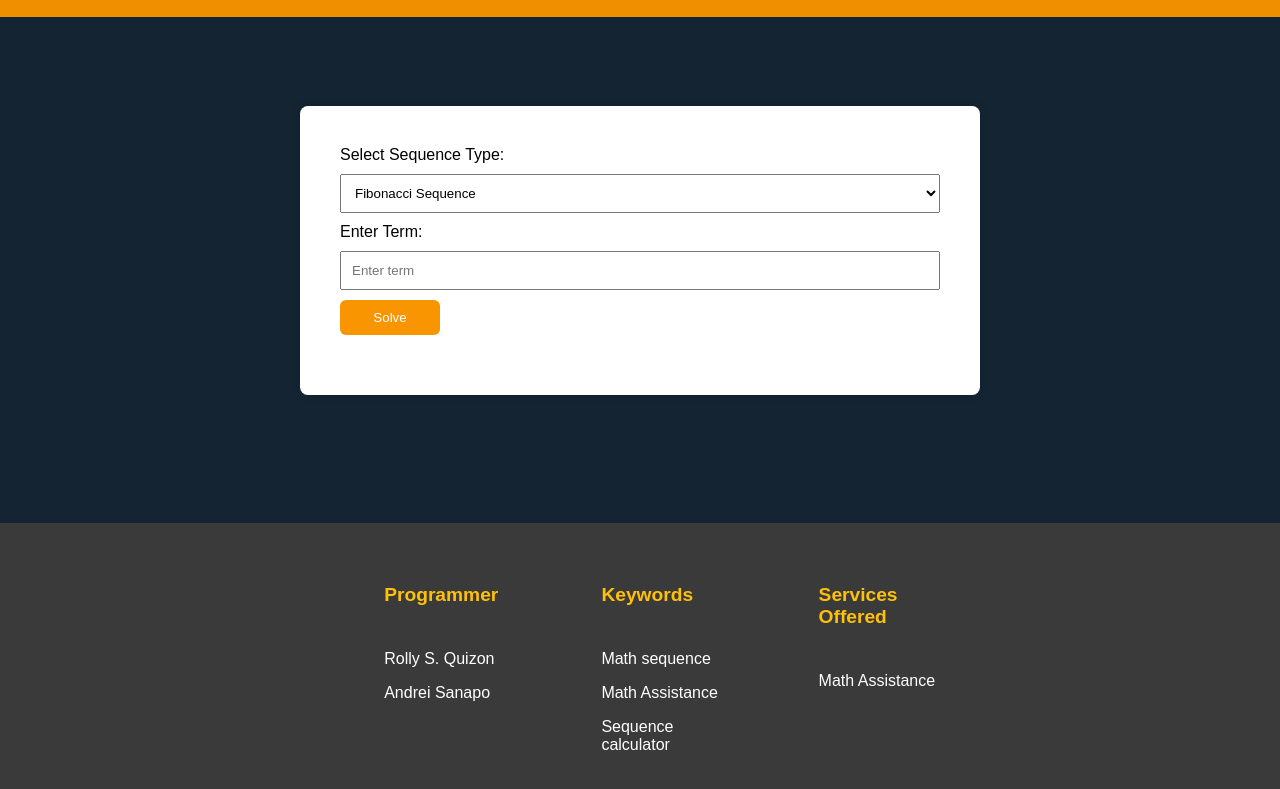
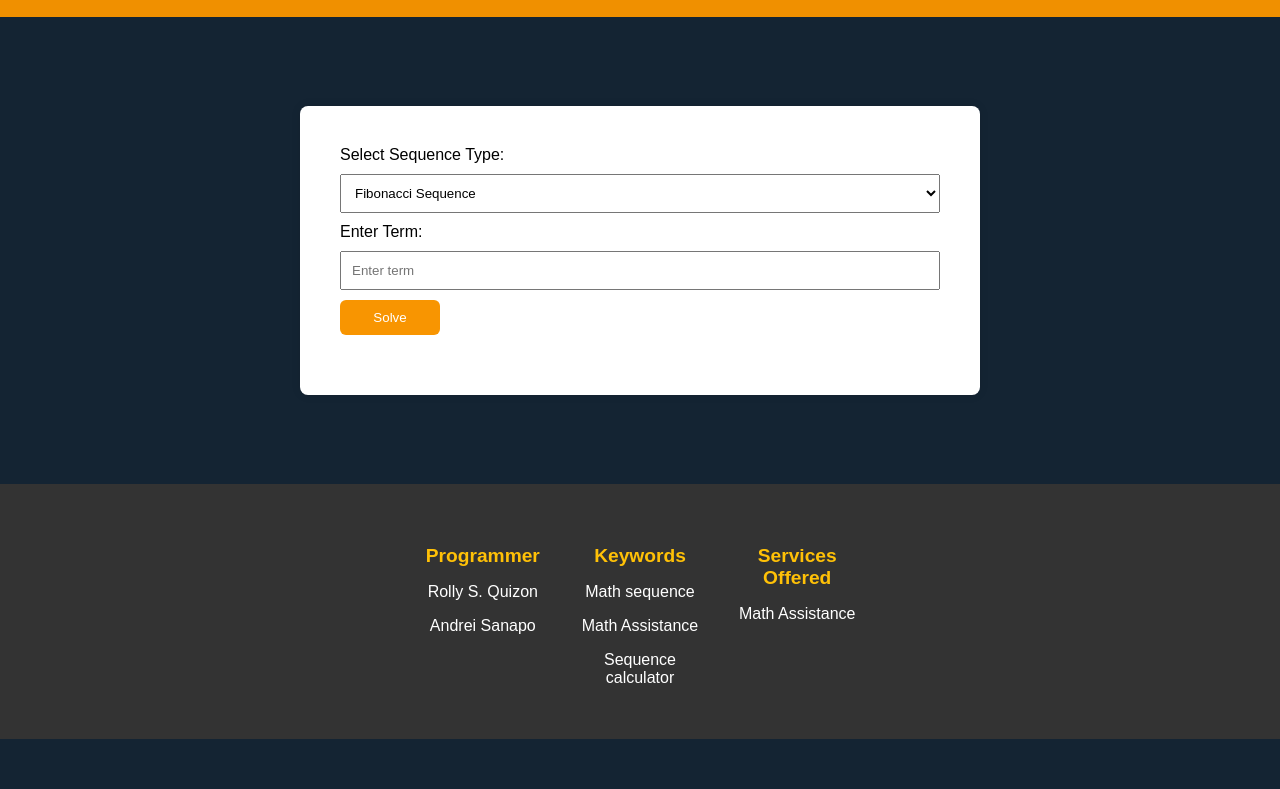
Before and after one commit to rquizon/Sequence-Calculator, a plain HTML site: page index.html in a window 1280 px wide. Shown: the part 95-884 px from the top of the page. After the commit the page ends 834 px from the top, so only its background shows below. Drawn offline with Linux system fonts and the light colour scheme.

Commit message:
Second commit

```diff
--- a/css/stylesheets.css
+++ b/css/stylesheets.css
@@ -87,7 +87,7 @@
 
 
 footer {
-    background-color: #3a3a3a;
+    background-color: #333;
     color: white;
     padding: 1em;
     text-align: center;
@@ -95,29 +95,29 @@
     justify-content: space-around;
     align-items: center;
     flex-wrap: wrap;
-    margin-top: 10%;
 }
 
 footer a {
-    color: white;
+    color: #f89501; /* Highlight link color */
     text-decoration: none;
+    transition: color 0.3s ease; /* Add smooth transition for color change */
 }
 
 footer a:hover {
-    color: #dfdfdf;
+    color: #FF9900; /* Change link color on hover */
 }
 
 .footer-section {
     margin-bottom: 20px;
     flex: 1;
     max-width: 200px;
-    text-align: left;
+    text-align: center; /* Center text in each section */
     padding: 0 10px;
-    margin-left: 60px;
 }
 
 .footer-section h6 {
     font-size: 1.2em;
+    margin-bottom: 10px; /* Add some space below the heading */
 }
 
 .footer-columns {
```
